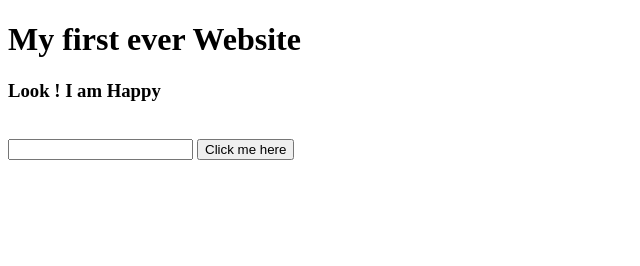
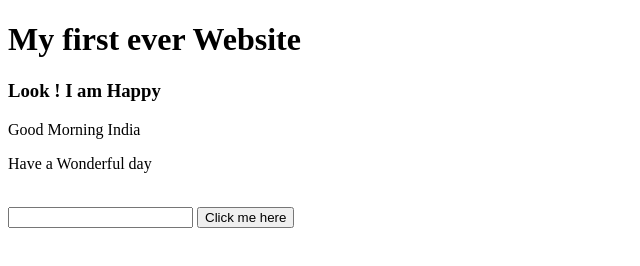
Before and after one commit to Bhola18coding/my-first-website, a plain HTML site: page index.html in a window 1280 px wide. Shown: the whole page, without its empty margins (0-640 px from the left). Drawn offline with Linux system fonts and the light colour scheme.

Commit message:
file sending

```diff
--- a/index.html
+++ b/index.html
@@ -9,6 +9,8 @@
 <body>
     <h1>My first ever Website</h1>
     <h3>Look ! I am Happy</h3>
+    <p>Good Morning India</p>
+    <p>Have a Wonderful day</p>
 
     <br>
     <input type= "text">
```
